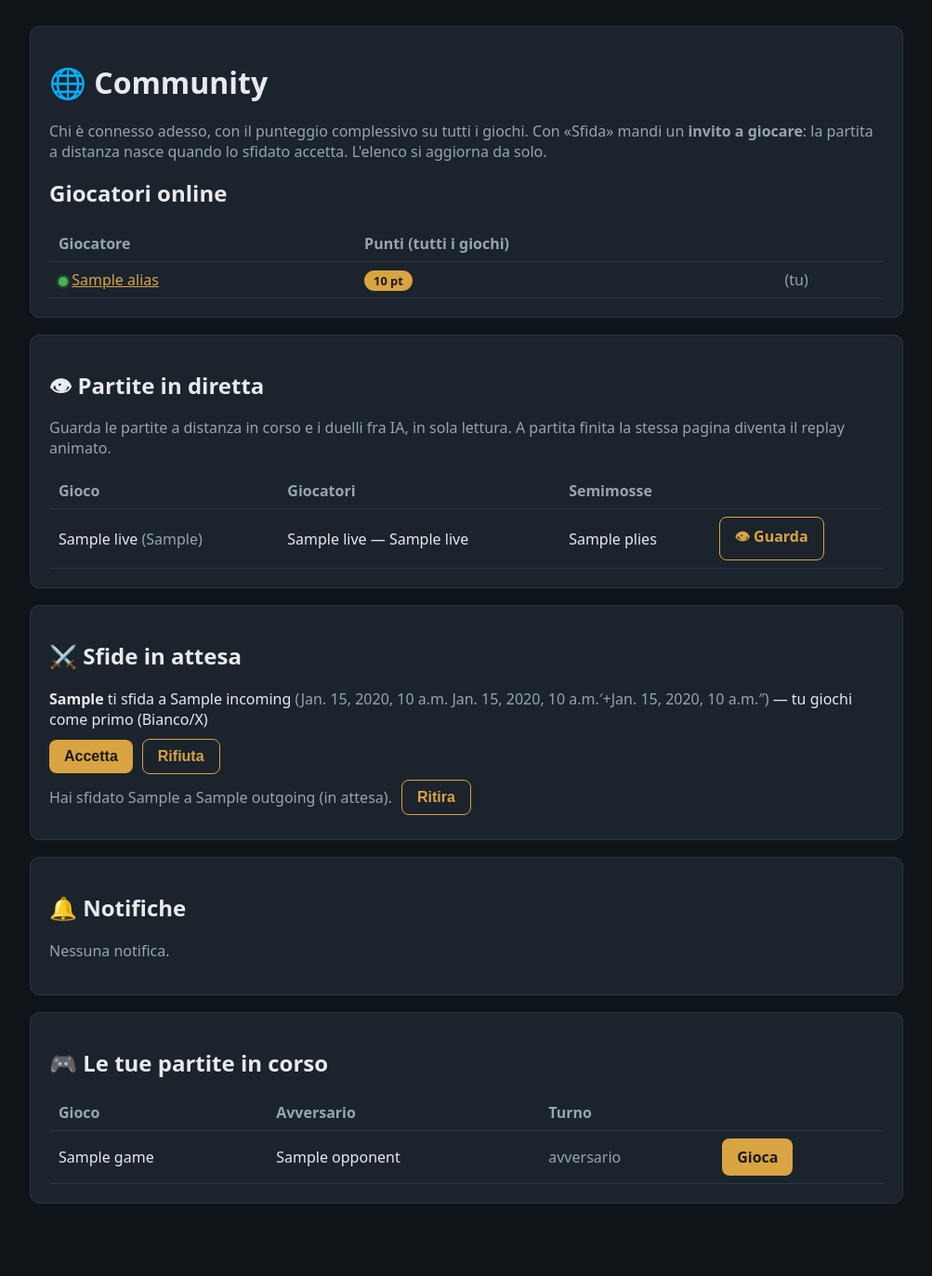
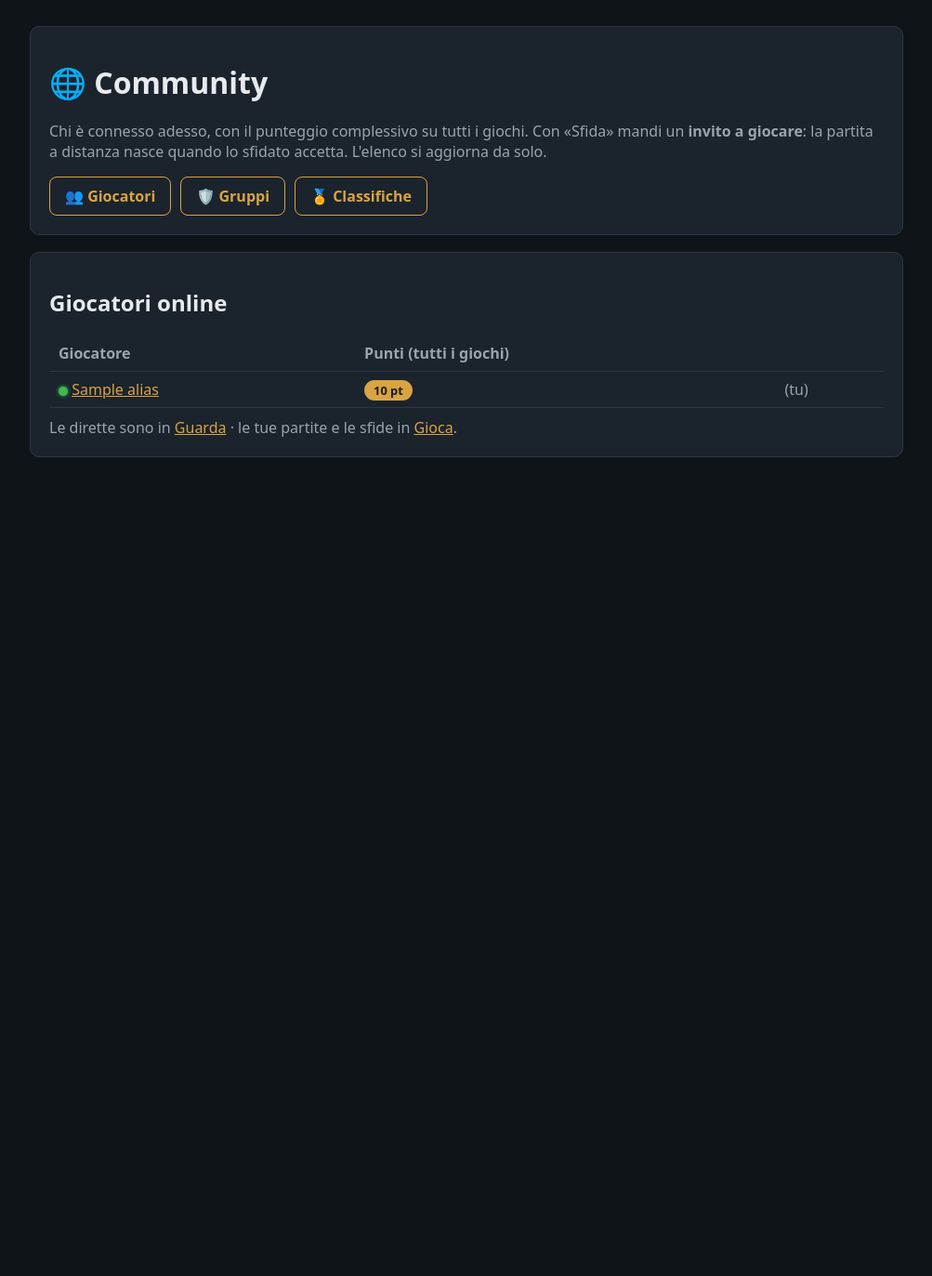
Before and after one commit to saulusprime/OmniBoard, a Django app: template frontend/web/templates/web/community.html in a window 1280 px wide. Shown: the part 62-1435 px from the top of the page at 93% size, without its empty margins (138-1141 px from the left). After the commit the page ends 554 px from the top, so only its background shows below. Run offline with Django 5.2, Linux system fonts and the light colour scheme; the template is opened without the code that fills it: most values are stand-ins (such as "Sample title", 1, 10 or a date in 2020).

Commit message:
feat(frontend): Fase 4 — Community ristretta a landing d'area
- community.html riscritta: giocatori online (polling + Sfida) e rimandi
  a Giocatori/Gruppi/Classifiche; le sezioni storiche sono smembrate
  (dirette -> hub Guarda, sfide e partite in corso -> hub Gioca,
  notifiche -> campanella e nuova pagina /notifiche/).
- /notifiche/ (vista + template nuovi): elenco completo coi link «Apri»,
  marca-letto all'apertura (non piu' nella community), redirect al login
  da anonimi; e' il bersaglio di «Tutte le notifiche» della campanella.
- community_json snellito: via my_games (una query in meno a ogni
  heartbeat; il consumatore era solo la sezione rimossa).
- challenge_new dopo l'invio reindirizza all'hub Gioca.
- Test riscritti per le responsabilita' nuove; dirette asserite
  sull'hub Guarda. 3 stringhe nuove nel .po/.mo. 322 verdi.
- Verificato dal vivo con screenshot.

Co-Authored-By: Claude Fable 5 <noreply@anthropic.com>

```diff
--- a/frontend/web/templates/web/base.html
+++ b/frontend/web/templates/web/base.html
@@ -160,7 +160,7 @@
                 style="display:none; margin-left:4px;">0</span></button>
         <div class="navmenu" id="menu-bell" hidden style="min-width:280px;">
           <div id="bell-list"><p class="muted" style="margin:4px 16px;">…</p></div>
-          <a href="{% url 'community' %}#notifiche" style="font-size:.85rem;">{% trans "Tutte le notifiche" %}</a>
+          <a href="{% url 'notifications_page' %}" style="font-size:.85rem;">{% trans "Tutte le notifiche" %}</a>
         </div>
       </div>
       <div class="navgrp right">
--- a/frontend/web/templates/web/community.html
+++ b/frontend/web/templates/web/community.html
@@ -2,10 +2,17 @@
 {% load i18n %}
 {% block title %}Community{% endblock %}
 {% block content %}
-<div class="card" id="online">
+<div class="card">
   <h1>🌐 Community</h1>
   <p class="muted">{% blocktrans %}Chi è connesso adesso, con il punteggio complessivo su tutti i giochi. Con «Sfida» mandi un <strong>invito a giocare</strong>: la partita a distanza nasce quando lo sfidato accetta. L'elenco si aggiorna da solo.{% endblocktrans %}</p>
+  <p style="display:flex; gap:10px; flex-wrap:wrap; margin:0;">
+    <a class="btn secondary" href="{% url 'users_list' %}">👥 {% trans "Giocatori" %}</a>
+    <a class="btn secondary" href="{% url 'groups' %}">🛡️ {% trans "Gruppi" %}</a>
+    <a class="btn secondary" href="{% url 'rankings' %}">🏅 {% trans "Classifiche" %}</a>
+  </p>
+</div>
 
+<div class="card" id="online">
   <h2>{% trans 'Giocatori online' %}</h2>
   <table>
     <tr><th>{% trans 'Giocatore' %}</th><th>{% trans 'Punti (tutti i giochi)' %}</th><th></th></tr>
@@ -23,104 +30,15 @@
     {% endfor %}
     </tbody>
   </table>
-</div>
-
-<div class="card" id="dirette">
-  <h2>👁 {% trans 'Partite in diretta' %}</h2>
-  <p class="muted">{% trans 'Guarda le partite a distanza in corso e i duelli fra IA, in sola lettura. A partita finita la stessa pagina diventa il replay animato.' %}</p>
-  <table>
-    <tr><th>{% trans 'Gioco' %}</th><th>{% trans 'Giocatori' %}</th>
-        <th>{% trans 'Semimosse' %}</th><th></th></tr>
-    <tbody id="live-list">
-    {% for l in live %}
-    <tr>
-      <td>{{ l.game_name }}{% if l.ai_only %} <span class="pill">IA</span>{% endif %}{% if l.tc_category %} <span class="muted">({{ l.tc_category }})</span>{% endif %}</td>
-      <td>{{ l.x_label }} — {{ l.o_label }}</td>
-      <td>{{ l.plies }}</td>
-      <td><a class="btn secondary" href="{% url 'watch' l.session_id %}">👁 {% trans 'Guarda' %}</a></td>
-    </tr>
-    {% empty %}
-    <tr><td colspan="4" class="muted">{% trans 'Nessuna partita in diretta in questo momento.' %}</td></tr>
-    {% endfor %}
-    </tbody>
-  </table>
-</div>
-
-{% if auth_user %}
-{% if challenges.incoming or challenges.outgoing %}
-<div class="card" id="sfide">
-  <h2>⚔️ {% trans 'Sfide in attesa' %}</h2>
-  {% for c in challenges.incoming %}
-  <form method="post" action="{% url 'challenge_action' c.id %}"
-        style="display:flex; gap:10px; align-items:center; margin:6px 0; flex-wrap:wrap;">{% csrf_token %}
-    <span>{% blocktrans with who=c.from_alias game=c.game_name %}<strong>{{ who }}</strong> ti sfida a {{ game }}{% endblocktrans %}
-      {% if c.time_category %}<span class="muted">({{ c.time_category }}{% if c.time_base_min %} {{ c.time_base_min }}′{% endif %}{% if c.time_inc_s %}+{{ c.time_inc_s }}″{% endif %})</span>{% endif %}
-      — {% trans 'tu giochi' %} {% if c.side == 'x' %}{% trans 'come secondo (Nero/O)' %}{% else %}{% trans 'come primo (Bianco/X)' %}{% endif %}</span>
-    <button class="btn" type="submit" name="action" value="accept">{% trans 'Accetta' %}</button>
-    <button class="btn secondary" type="submit" name="action" value="decline">{% trans 'Rifiuta' %}</button>
-  </form>
-  {% endfor %}
-  {% for c in challenges.outgoing %}
-  <form method="post" action="{% url 'challenge_action' c.id %}"
-        style="display:flex; gap:10px; align-items:center; margin:6px 0;">{% csrf_token %}
-    <span class="muted">{% blocktrans with who=c.to_alias game=c.game_name %}Hai sfidato {{ who }} a {{ game }} (in attesa).{% endblocktrans %}</span>
-    <button class="btn secondary" type="submit" name="action" value="cancel">{% trans 'Ritira' %}</button>
-  </form>
-  {% endfor %}
-</div>
-{% endif %}
-
-<div class="card" id="notifiche">
-  <h2>🔔 {% trans 'Notifiche' %}</h2>
-  {% if notices %}
-  <ul style="list-style:none; padding:0; margin:0;">
-    {% for n in notices %}
-    <li style="padding:6px 0; border-bottom:1px solid rgba(127,127,127,.15);
-               {% if not n.read %}font-weight:600;{% endif %}">
-      {{ n.text }}
-      {% if n.session_id %}<a class="btn secondary" style="padding:2px 10px; font-size:.8rem;"
-         href="{% url 'play' n.session_id %}">{% trans 'Apri' %}</a>
-      {% elif n.tournament_id %}<a class="btn secondary" style="padding:2px 10px; font-size:.8rem;"
-         href="{% url 'tournament_detail' n.tournament_id %}">{% trans 'Apri' %}</a>
-      {% elif n.match_id %}<a class="btn secondary" style="padding:2px 10px; font-size:.8rem;"
-         href="{% url 'group_match_detail' n.match_id %}">{% trans 'Apri' %}</a>
-      {% elif n.group_id %}<a class="btn secondary" style="padding:2px 10px; font-size:.8rem;"
-         href="{% url 'groups' %}">{% trans 'Apri' %}</a>{% endif %}
-      {% if n.created_at %}<span class="muted" style="font-size:.8rem;"> · {{ n.created_at|slice:":16" }}</span>{% endif %}
-    </li>
-    {% endfor %}
-  </ul>
-  {% else %}
-  <p class="muted">{% trans 'Nessuna notifica.' %}</p>
-  {% endif %}
-</div>
-{% endif %}
-
-<div class="card" id="partite">
-  <h2>🎮 {% trans 'Le tue partite in corso' %}</h2>
-  {% if not auth_user %}
-  <p class="muted"><a href="{% url 'login' %}">{% trans 'Accedi' %}</a> {% trans 'per vedere le tue partite e ricevere le sfide.' %}</p>
-  {% endif %}
-  <table {% if not auth_user %}style="display:none;"{% endif %}>
-    <tr><th>{% trans 'Gioco' %}</th><th>{% trans 'Avversario' %}</th><th>{% trans 'Turno' %}</th><th></th></tr>
-    <tbody id="games-list">
-    {% for g in my_games %}
-    <tr>
-      <td>{{ g.game_name }}{% if g.remote %} <span class="muted">({% trans 'a distanza' %})</span>{% endif %}</td>
-      <td>{{ g.opponent }}</td>
-      <td>{% if g.my_turn %}<span class="pill">{% trans 'Tocca a te!' %}</span>{% else %}<span class="muted">{% trans 'avversario' %}</span>{% endif %}</td>
-      <td><a class="btn" href="{% url 'play' g.session_id %}">{% trans 'Gioca' %}</a></td>
-    </tr>
-    {% empty %}
-    <tr><td colspan="4" class="muted">{% trans 'Nessuna partita in corso.' %}</td></tr>
-    {% endfor %}
-    </tbody>
-  </table>
+  <p class="muted" style="margin:10px 0 0;">
+    {% trans "Le dirette sono in" %} <a href="{% url 'watch_hub' %}#dirette">{% trans "Guarda" %}</a> ·
+    {% trans "le tue partite e le sfide in" %} <a href="{% url 'play_hub' %}">{% trans "Gioca" %}</a>.
+  </p>
 </div>
 
 <script>
-  // Auto-aggiornamento dell'area community: stesso endpoint che fa da heartbeat.
-  // (I badge della navbar sono gestiti da base.html; qui si ridisegnano le liste.)
+  // Auto-aggiornamento dei giocatori online: stesso endpoint che fa da heartbeat.
+  // (I badge della navbar sono gestiti da base.html; qui si ridisegna la lista.)
   const ME_ID = {{ auth_user.id|default:"null" }};
   const esc = (s) => String(s).replace(/[&<>"']/g, (c) =>
     ({"&":"&amp;","<":"&lt;",">":"&gt;",'"':"&quot;","'":"&#39;"}[c]));
@@ -140,43 +58,12 @@
     }).join("");
   }
 
-  function renderGames(list) {
-    const tb = document.getElementById("games-list");
-    if (!tb) return;
-    if (!list.length) {
-      tb.innerHTML = '<tr><td colspan="4" class="muted">{% trans 'Nessuna partita in corso.' %}</td></tr>';
-      return;
-    }
-    tb.innerHTML = list.map((g) =>
-      `<tr><td>${esc(g.game_name)}${g.remote ? ' <span class="muted">({% trans 'a distanza' %})</span>' : ""}</td>` +
-      `<td>${esc(g.opponent)}</td>` +
-      `<td>${g.my_turn ? '<span class="pill">{% trans 'Tocca a te!' %}</span>' : '<span class="muted">{% trans 'avversario' %}</span>'}</td>` +
-      `<td><a class="btn" href="/partite/${g.session_id}/">{% trans 'Gioca' %}</a></td></tr>`
-    ).join("");
-  }
-
-  function renderLive(list) {
-    const tb = document.getElementById("live-list");
-    if (!tb) return;
-    if (!list.length) {
-      tb.innerHTML = '<tr><td colspan="4" class="muted">{% trans 'Nessuna partita in diretta in questo momento.' %}</td></tr>';
-      return;
-    }
-    tb.innerHTML = list.map((l) =>
-      `<tr><td>${esc(l.game_name)}${l.ai_only ? ' <span class="pill">IA</span>' : ""}${l.tc_category ? ` <span class="muted">(${esc(l.tc_category)})</span>` : ""}</td>` +
-      `<td>${esc(l.x_label)} — ${esc(l.o_label)}</td><td>${l.plies}</td>` +
-      `<td><a class="btn secondary" href="/partite/${l.session_id}/guarda/">👁 {% trans 'Guarda' %}</a></td></tr>`
-    ).join("");
-  }
-
   async function refreshCommunity() {
     try {
       const res = await fetch("{% url 'community_json' %}");
       if (!res.ok) return;
       const data = await res.json();
       renderOnline(data.online || []);
-      renderGames(data.my_games || []);
-      renderLive(data.live || []);
     } catch (e) { /* backend momentaneamente giù: si riprova al giro dopo */ }
   }
   setInterval(refreshCommunity, 8000);
--- a/frontend/web/urls.py
+++ b/frontend/web/urls.py
@@ -10,6 +10,7 @@ urlpatterns = [
     path("esci/", views.logout_view, name="logout"),
     path("community/", views.community, name="community"),
     path("community.json", views.community_json, name="community_json"),
+    path("notifiche/", views.notifications_page, name="notifications_page"),
     path("notifiche.json", views.notifications_json, name="notifications_json"),
     path("notifiche/lette.json", views.notifications_read_json, name="notifications_read_json"),
     path("sfide/nuova/<int:user_id>/", views.challenge_new, name="challenge_new"),
```
Also changed, not shown: ASIS.md (+8 -0 lines), HANDOFF.md (+27 -0 lines), MEMORY.md (+7 -0 lines), TODO.md (+0 -3 lines), frontend/tests/test_views.py (+25 -37 lines), frontend/web/templates/web/notifications.html (added, +30 -0 lines), frontend/web/views.py (+19 -33 lines), frontend/locale/en/LC_MESSAGES/django.po, 1 other file.
